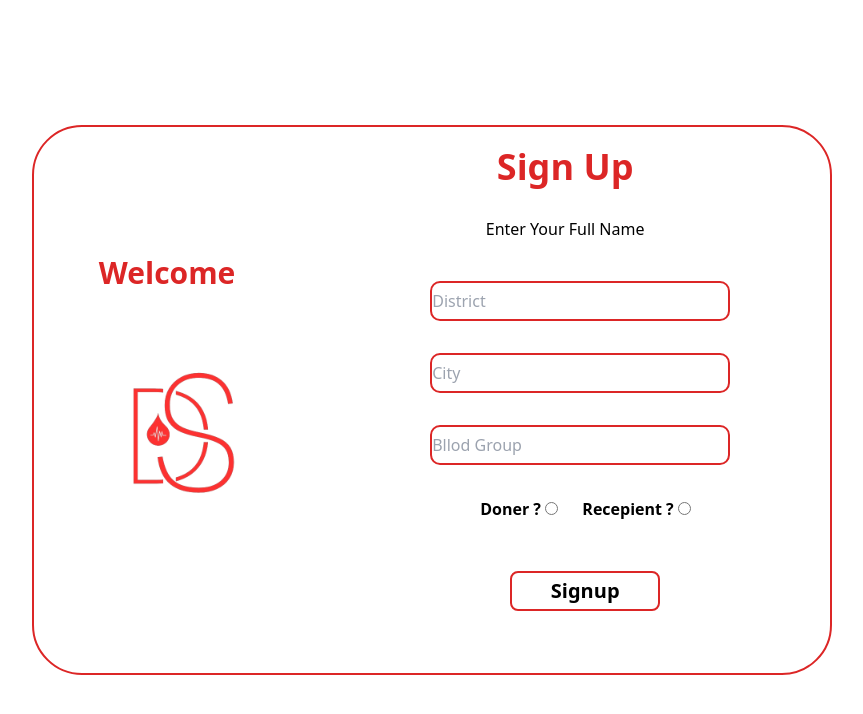
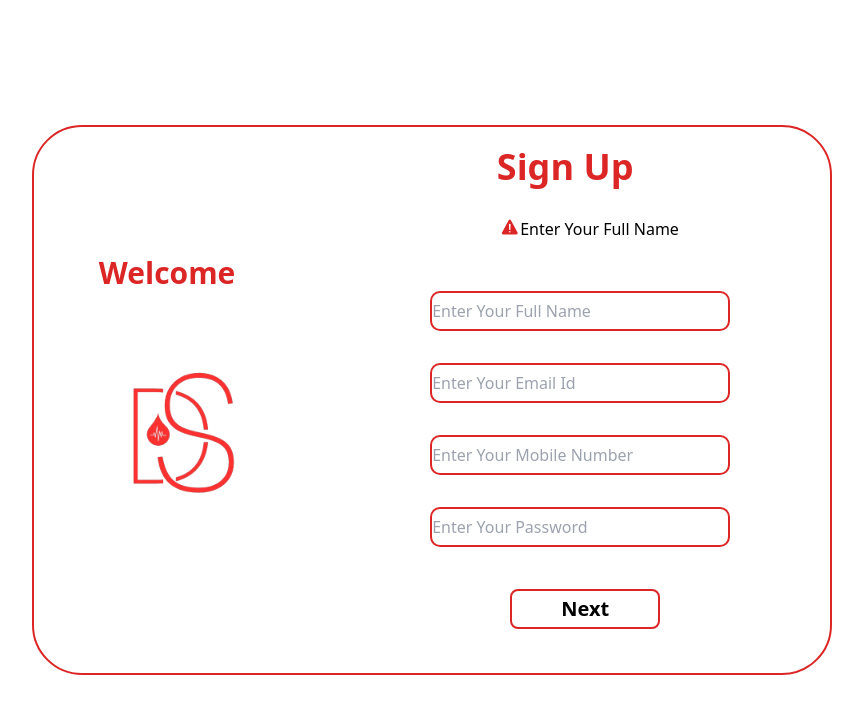
Before and after one commit to clumsy-coders-org/Donor-Sync, a React (Create React App) app in the folder client/: page / in a window 1280 px wide. Both pictures are taken after a click on the button "Next". Shown: the top 714 px of the page, without its empty margins (208-1071 px from the left). Built offline with nearby package versions, Linux system fonts and the light colour scheme.

Commit message:
signup page work done. api connect is only balance work

```diff
--- a/client/src/components/signup/Formvalid.js
+++ b/client/src/components/signup/Formvalid.js
@@ -8,9 +8,10 @@ export const firstFormValid = (inputvalues, seterrmsg, seterrflag,setmobnext) =>
 
 
     let nameReg = new RegExp(/^[a-zA-Z ]{2,30}$/)
-    let ageReg = new RegExp(/^[0-9 ]{1,2}$/)
+
     let passReg = new RegExp(/^[0-9a-zA-Z ]{6,6}$/)
     let emailReg = new RegExp(/^[a-zA-Z0-9._:$!%-]+@[a-zA-Z0-9.-]+.[a-zA-Z]$/)
+    let mobReg = new RegExp(/^[0-9 ]{10,10}$/)
 
     if (!inputvalues.name) {
 
@@ -23,31 +24,31 @@ export const firstFormValid = (inputvalues, seterrmsg, seterrflag,setmobnext) =>
         seterrflag(true)
 
 
-    } else if (!inputvalues.age) {
+    } else if (!inputvalues.email) {
 
-        seterrmsg("Enter Your Age ")
+        seterrmsg("Enter Your Email Id ")
         seterrflag(true)
 
-
-
-    } else if (!ageReg.test(inputvalues.age)) {
-
-
-        seterrmsg("Enter Valid Age ")
-        seterrflag(true)
-
-
-    } else if (!inputvalues.email) {
-
-
-        seterrmsg(" Enter Your Email Id ")
-        seterrflag(true)
 
 
     } else if (!emailReg.test(inputvalues.email)) {
 
 
-        seterrmsg(" Enter Valid Email Id ")
+        seterrmsg("Enter Valid Email Id ")
+        seterrflag(true)
+
+
+    } else if (!inputvalues.mobile) {
+
+
+        seterrmsg(" Enter Your Mobile Number ")
+        seterrflag(true)
+
+
+    } else if (!mobReg.test(inputvalues.mobile)) {
+
+
+        seterrmsg(" Enter Valid Mobile Number ")
         seterrflag(true)
 
     } else if (!inputvalues.password) {
@@ -59,13 +60,15 @@ export const firstFormValid = (inputvalues, seterrmsg, seterrflag,setmobnext) =>
     }else if(!passReg.test(inputvalues.password)){
 
 
-        seterrmsg(" Enter Must 6 Dight Password ")
+        seterrmsg(" Enter Must 6 Digit Password ")
         seterrflag(true)
 
 
     }else{
 
          setmobnext(false)
+         seterrflag(false)
+
     }
 
 
@@ -74,6 +77,8 @@ export const firstFormValid = (inputvalues, seterrmsg, seterrflag,setmobnext) =>
 
 
 export const secondValidation=(inputvalues, seterrmsg, seterrflag,formSubmit)=>{
+
+    let ageReg = new RegExp(/^[0-9 ]{1,2}$/)
 
     if(!inputvalues.district){
 
@@ -95,11 +100,24 @@ export const secondValidation=(inputvalues, seterrmsg, seterrflag,formSubmit)=>{
             seterrmsg("Select Your Category")
             seterrflag(true)
 
-        }else{
+        }else if(!inputvalues.age){
+
+            seterrmsg("Enter Your Age")
+            seterrflag(true)
 
 
-               formSubmit()
-        }
+        }else if(!ageReg.test(inputvalues.age)){
+
+            seterrmsg("Enter Valid Age")
+            seterrflag(true)
+
+
+            }else{
+
+                formSubmit()
+
+
+            }
 
 
 
--- a/client/src/components/signup/Signup.jsx
+++ b/client/src/components/signup/Signup.jsx
@@ -4,14 +4,14 @@ import signupimg from "../../assets/logo-final-1.png"
 import { useState } from 'react'
 import { CiWarning } from "react-icons/ci";
 import { IoWarning } from "react-icons/io5";
-import { firstFormValid ,secondValidation} from "./Formvalid"
+import { firstFormValid, secondValidation } from "./Formvalid"
 
 
 function Signup() {
 
   const [mobNext, setmobNext] = useState(true)
   const [errmsg, seterrmsg] = useState("")
-  const [errflag,seterrflag]=useState(false)
+  const [errflag, seterrflag] = useState(false)
   const [inputValus, setinputValus] = useState({
 
     name: "",
@@ -22,11 +22,11 @@ function Signup() {
     district: "",
     city: "",
     bloodgroup: "",
-    type:""
+    type: ""
   })
 
 
-  const formSubmit=()=>{
+  const formSubmit = () => {
 
     alert("signup ok")
   }
@@ -69,7 +69,18 @@ function Signup() {
 
             </div>
 
-            <p className='text-center mt-10' > Enter Your Full Name </p>
+
+            {
+
+              errflag ?
+
+                <div className='flex mt-10 ml-[100px] sm:ml-[200px]' >    <IoWarning className='text-red-600 w-5 h-5' /> <span> {errmsg} </span> </div>
+
+                : null
+
+
+            }
+
 
             {
               mobNext ?
@@ -78,15 +89,33 @@ function Signup() {
 
 
 
-              <input type="text" placeholder='Full Name' className='w-[300px] h-10 rounded-[10px] mb-8 mr-5 border-solid border-2 border-red-600' /><br/>
+                  <input type="text" placeholder='Enter Your Full Name' className='w-[300px] h-10 rounded-[10px] mb-8 mr-5 border-solid border-2 border-red-600'
 
-              <input type="text" placeholder='Age' className='w-[300px] h-10 rounded-[10px] mb-8 border-solid border-2 border-red-600 ' /> <br />
+                    onChange={(e) => { setinputValus({ ...inputValus, name: e.target.value }) }}
 
-              <input type="text" placeholder='Mobile Number' className='w-[300px] h-10 rounded-[10px] mb-8 mr-5 border-solid border-2 border-red-600 ' /><br/>
+                  /><br />
 
-              <input type="text" placeholder='Email Id' className='w-[300px] h-10 rounded-[10px] mb-8 border-solid border-2 border-red-600  ' /><br />
+                  <input type="text" placeholder='Enter Your Email Id' className='w-[300px] h-10 rounded-[10px] mb-8 border-solid border-2 border-red-600 '
 
-              <button onClick={()=>{setmobNext(false)}}  className='ml-[80px] w-[150px] h-10 rounded-lg mt-[10px] font-bold border-solid border-2 border-red-600 text-[20px] ' > Next </button>
+                    onChange={(e) => { setinputValus({ ...inputValus, email: e.target.value }) }}
+
+
+                  /> <br />
+
+                  <input type="text" placeholder='Enter Your Mobile Number' className='w-[300px] h-10 rounded-[10px] mb-8 mr-5 border-solid border-2 border-red-600 '
+
+                    onChange={(e) => { setinputValus({ ...inputValus, mobile: e.target.value }) }}
+
+
+
+                  /><br />
+
+                  <input type="text" placeholder='Enter Your Password' className='w-[300px] h-10 rounded-[10px] mb-8 border-solid border-2 border-red-600  '
+
+                    onChange={(e) => { setinputValus({ ...inputValus, password: e.target.value }) }}
+                  /><br />
+
+                  <button onClick={() => { firstFormValid(inputValus, seterrmsg, seterrflag, setmobNext) }} className='ml-[80px] w-[150px] h-10 rounded-lg mt-[10px] font-bold border-solid border-2 border-red-600 text-[20px] ' > Next </button>
 
 
                 </div>
@@ -99,16 +128,46 @@ function Signup() {
 
 
 
-            <input type="text" placeholder='District' className='w-[300px] h-10 rounded-[10px]    mb-8 mr-5 border-solid border-2 border-red-600 ' /><br/>
+                  <select onChange={(e) => { setinputValus({ ...inputValus, district: e.target.value }) }} type="text" placeholder='District' className='w-[300px] h-10 rounded-[10px]    mb-8 mr-5 border-solid border-2 border-red-600 '>
 
-            <input type="text" placeholder='City' className='w-[300px] h-10 rounded-[10px]  mb-8 border-solid border-2 border-red-600 ' /> <br />
-
-            <input type="text" placeholder='Bllod Group' className='w-[300px]   h-10 rounded-[10px] mb-8 border-solid border-2 border-red-600 ' /><br/>
-
-            <label htmlFor="" className='ml-[50px] font-bold  ' > Doner ?  </label> <input type="Radio" />  <label htmlFor="" className='ml-[20px] font-bold'>Recepient ?  </label> <input type="Radio" />
+                    <option value={null}> Select Your District </option>
+                    <option value={"palakkad"}> Palakkad </option>
 
 
-           <button  className='ml-[80px] w-[150px] h-10 rounded-lg mt-[50px] font-bold border-solid border-2 border-red-600 text-[20px] ' >  Signup </button>
+                  </select>   <br />
+
+                  <select onChange={(e) => { setinputValus({ ...inputValus, city: e.target.value }) }} type="text" placeholder='City' className='w-[300px] h-10 rounded-[10px]  mb-8 border-solid border-2 border-red-600 ' >
+
+
+                    <option value={null}> Select Your City </option>
+                    <option value={"pattambi"}> pattambi </option>
+
+
+
+                  </select> <br />
+
+                  <select type="text" placeholder='Bllod Group' className='w-[300px]   h-10 rounded-[10px] mb-8 border-solid border-2 border-red-600 '>
+
+                    <option value={null}> Select Your Blood Group </option>
+                    <option value="O+"> O+ </option>
+
+                  </select> <br />
+
+                  <input type="text" placeholder='Enter Your age' className='w-[300px] h-10 rounded-[10px] mb-8 mr-5 border-solid border-2 border-red-600 '
+
+                    onChange={(e) => { setinputValus({ ...inputValus, age: e.target.value }) }}
+
+
+
+                  /><br />
+
+
+
+
+                  <label htmlFor="" className='ml-[50px] font-bold  ' > Doner ?  </label> <input name='type' type="Radio" onChange={(e) => { setinputValus({ ...inputValus, type: e.target.value }) }} />  <label htmlFor="" className='ml-[20px] font-bold'>Recepient ?  </label> <input name='type' type="Radio" onChange={(e) => { setinputValus({ ...inputValus, type: e.target.value }) }} />
+
+
+                  <button onClick={() => { secondValidation(inputValus, seterrmsg, seterrflag, formSubmit) }} className='ml-[80px] w-[150px] h-10 rounded-lg mt-[30px] font-bold border-solid border-2 border-red-600 text-[20px] ' >  Signup </button>
 
 
                 </div>
@@ -131,16 +190,35 @@ function Signup() {
                 <div className='w-[100%] h-[400px] pt-[80px] pl-[20px]  sm:hidden '>
 
 
-                <input type="text" placeholder='Full Name' className='w-[300px] h-12 rounded-[10px] mb-8 mr-5 border-solid border-2 border-red-600' />
+                  <input type="text" placeholder='Enter Your Full Name' className='w-[300px] h-12 rounded-[10px] mb-8 mr-5 border-solid border-2 border-red-600'
+
+                    onChange={(e) => { setinputValus({ ...inputValus, name: e.target.value }) }}
+
+                  />
 
 
-                <input type="text" placeholder='Age' className='w-[300px] h-12 rounded-[10px] mb-8 border-solid border-2 border-red-600 ' /> <br />
+                  <input type="text" placeholder='Enter Your Email Id' className='w-[300px] h-12 rounded-[10px] mb-8 border-solid border-2 border-red-600 '
 
-                <input type="text" placeholder='Mobile Number' className='w-[300px] h-12 rounded-[10px] mb-8 mr-5 border-solid border-2 border-red-600 ' />
+                    onChange={(e) => { setinputValus({ ...inputValus, email: e.target.value }) }}
 
-                <input type="text" placeholder='Email Id' className='w-[300px] h-12 rounded-[10px] mb-8 border-solid border-2 border-red-600  ' /><br />
 
-                <button onClick={()=>{setmobNext(false)}} className='ml-[80px] w-[150px] h-10 rounded-lg font-bold border-solid border-2 border-red-600 text-[20px] ' > Next  </button>
+                  /> <br />
+
+                  <input type="text" placeholder=' Enter Your Mobile Number ' className='w-[300px] h-12 rounded-[10px] mb-8 mr-5 border-solid border-2 border-red-600 '
+
+                    onChange={(e) => { setinputValus({ ...inputValus, mobile: e.target.value }) }}
+
+
+                  />
+
+                  <input type="text" placeholder='Enter Your Password' className='w-[300px] h-12 rounded-[10px] mb-8 border-solid border-2 border-red-600  '
+
+                    onChange={(e) => { setinputValus({ ...inputValus, password: e.target.value }) }}
+
+
+                  /><br />
+
+                  <button onClick={() => { firstFormValid(inputValus, seterrmsg, seterrflag, setmobNext) }} className='ml-[80px] w-[150px] h-10 rounded-lg font-bold border-solid border-2 border-red-600 text-[20px] ' > Next  </button>
 
 
                 </div>
@@ -151,7 +229,7 @@ function Signup() {
 
 
                   <select type="text" placeholder='District' className='w-[300px] h-12 rounded-[10px] mb-8 mr-5 border-solid border-2 border-red-600' >
-                  <option value=""> Select Your Destrict </option>
+                    <option value=""> Select Your District </option>
 
                   </select>
 
@@ -161,13 +239,22 @@ function Signup() {
 
                   <select type="text" placeholder='Blood Group' className='w-[300px] h-12 rounded-[10px] mb-8 mr-5 border-solid border-2 border-red-600 '>
                     <option value=""> Select Your Blood Group </option>
-                  </select> <br/>
+
+                  </select> <br />
+
+                  <input type="text" placeholder='Enter Your age' className='w-[300px] h-10 rounded-[10px] mb-8 mr-5 border-solid border-2 border-red-600 '
+
+                    onChange={(e) => { setinputValus({ ...inputValus, age: e.target.value }) }}
+
+
+
+                  /><br />
 
                   <label htmlFor="" className='ml-[50px] font-bold  ' > Doner ?  </label> <input type="Radio" />  <label htmlFor="" className='ml-[20px] font-bold'>Recepient ?  </label> <input type="Radio" />
 
 
 
-                <button onClick={()=>{setmobNext(false)}} className='ml-[80px] w-[150px] h-10 rounded-lg mt-[50px] font-bold border-solid border-2 border-red-600 text-[20px] ' > Sign Up </button>
+                  <button onClick={() => { secondValidation(inputValus, seterrmsg, seterrflag, formSubmit) }} className='ml-[80px] w-[150px] h-10 rounded-lg mt-[50px] font-bold border-solid border-2 border-red-600 text-[20px] ' > Sign Up </button>
 
 
                 </div>
```
Also changed, not shown: client/src/components/signup/demo.jsx (deleted, +0 -38 lines). Lines whose indentation alone changed are shown as unchanged.
